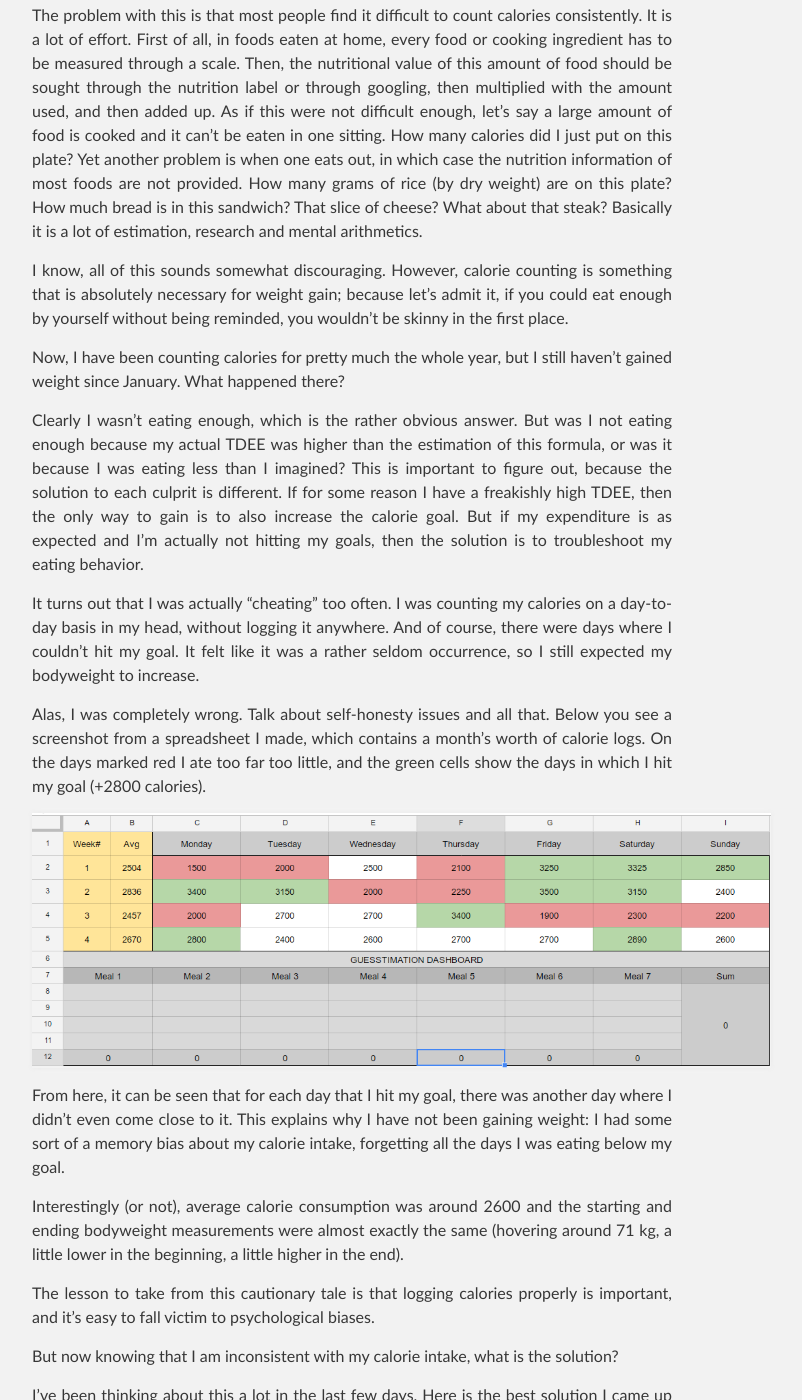
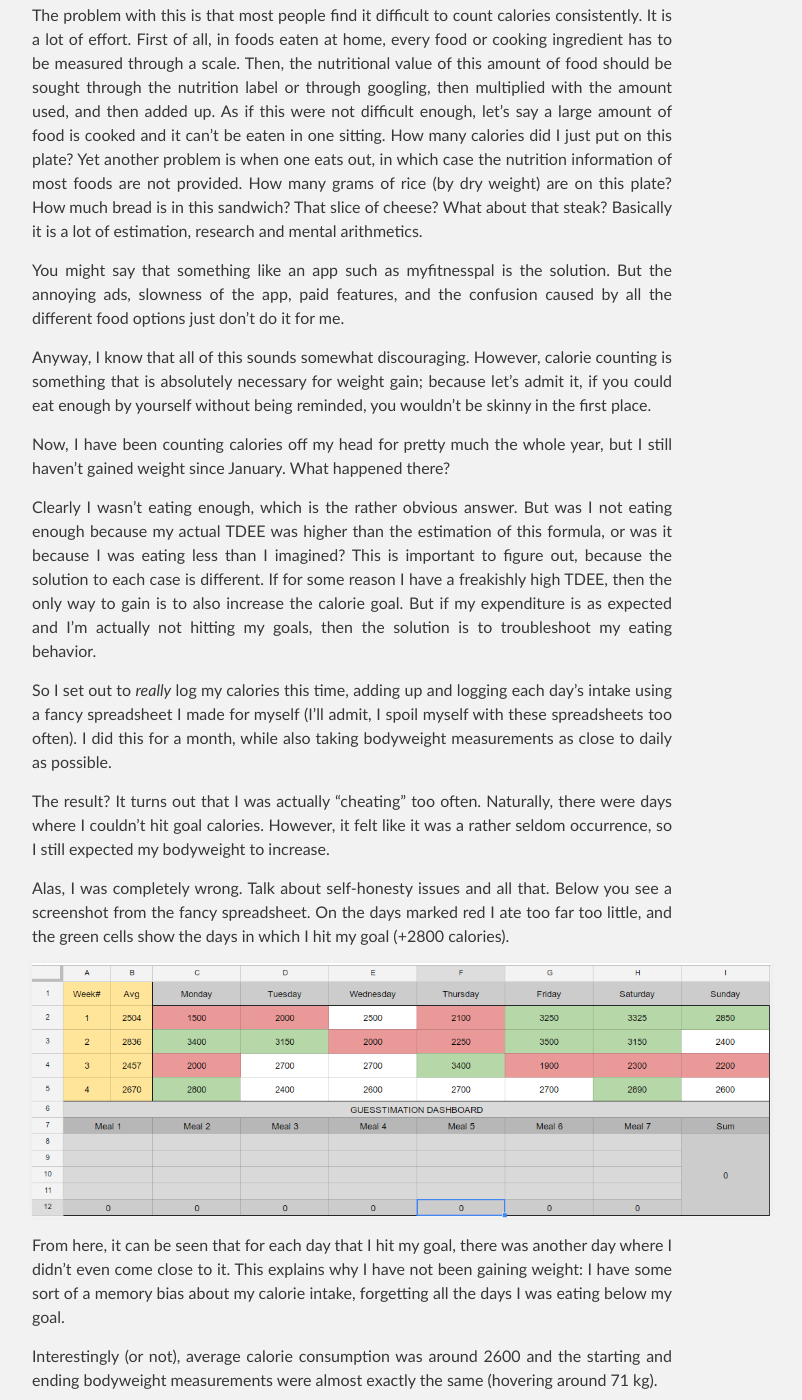
Before and after one commit to chasinggains/chasinggains.github.io, a Jekyll site: the page built from _posts/2016-12-24-one-month-of-calorie-counting.md, in a window 1280 px wide and 1400 px high, scrolled down 476 px. Shown: the whole window, without its empty margins (288-1090 px from the left). Built offline with Jekyll 4.4.1, drawn with Linux system fonts in a browser that asks for light colours; some of the changed text lies outside the part shown.

Commit message:
First post complete

```diff
--- a/_posts/2016-12-24-one-month-of-calorie-counting.md
+++ b/_posts/2016-12-24-one-month-of-calorie-counting.md
@@ -6,30 +6,36 @@ Those who have tried gaining weight before and did their required reading on the
 
 The problem with this is that most people find it difficult to count calories consistently. It is a lot of effort. First of all, in foods eaten at home, every food or cooking ingredient has to be measured through a scale. Then, the nutritional value of this amount of food should be sought through the nutrition label or through googling, then multiplied with the amount used, and then added up. As if this were not difficult enough, let's say a large amount of food is cooked and it can't be eaten in one sitting. How many calories did I just put on this plate?  Yet another problem is when one eats out, in which case the nutrition information of most foods are not provided. How many grams of rice (by dry weight) are on this plate? How much bread is in this sandwich? That slice of cheese? What about that steak? Basically it is a lot of estimation, research and mental arithmetics.
 
-I know, all of this sounds somewhat discouraging. However, calorie counting is something that is absolutely necessary for weight gain; because let's admit it, if you could eat enough by yourself without being reminded, you wouldn't be skinny in the first place.
+You might say that something like an app such as myfitnesspal is the solution. But the annoying ads, slowness of the app, paid features, and the confusion caused by all the different food options just don't do it for me.
 
-Now, I have been counting calories for pretty much the whole year, but I still haven't gained weight since January. What happened there?
+Anyway, I know that all of this sounds somewhat discouraging. However, calorie counting is something that is absolutely necessary for weight gain; because let's admit it, if you could eat enough by yourself without being reminded, you wouldn't be skinny in the first place.
 
-Clearly I wasn't eating enough, which is the rather obvious answer. But was I not eating enough because my actual TDEE was higher than the estimation of this formula, or was it because I was eating less than I imagined? This is important to figure out, because the solution to each culprit is different. If for some reason I have a freakishly high TDEE, then the only way to gain is to also increase the calorie goal. But if my expenditure is as expected and I'm actually not hitting my goals, then the solution is to troubleshoot my eating behavior.
+Now, I have been counting calories off my head for pretty much the whole year, but I still haven't gained weight since January. What happened there?
 
-It turns out that I was actually "cheating" too often. I was counting my calories on a day-to-day basis in my head, without logging it anywhere. And of course, there were days where I couldn't hit my goal. It felt like it was a rather seldom occurrence, so I still expected my bodyweight to increase.
+Clearly I wasn't eating enough, which is the rather obvious answer. But was I not eating enough because my actual TDEE was higher than the estimation of this formula, or was it because I was eating less than I imagined? This is important to figure out, because the solution to each case is different. If for some reason I have a freakishly high TDEE, then the only way to gain is to also increase the calorie goal. But if my expenditure is as expected and I'm actually not hitting my goals, then the solution is to troubleshoot my eating behavior.
 
-Alas, I was completely wrong. Talk about self-honesty issues and all that. Below you see a screenshot from a spreadsheet I made, which contains a month's worth of calorie logs. On the days marked red I ate too far too little, and the green cells show the days in which I hit my goal (+2800 calories).
+So I set out to *really* log my calories this time, adding up and logging each day's intake using a fancy spreadsheet I made for myself (I'll admit, I spoil myself with these spreadsheets too often). I did this for a month, while also taking bodyweight measurements as close to daily as possible.
+
+The result? It turns out that I was actually "cheating" too often. Naturally, there were days where I couldn't hit goal calories. However, it felt like it was a rather seldom occurrence, so I still expected my bodyweight to increase.
+
+Alas, I was completely wrong. Talk about self-honesty issues and all that. Below you see a screenshot from the fancy spreadsheet. On the days marked red I ate too far too little, and the green cells show the days in which I hit my goal (+2800 calories).
 
 ![Calorie count for a month]({{ site.url }}/assets/images/calories.png)
 
-From here, it can be seen that for each day that I hit my goal, there was another day where I didn't even come close to it. This explains why I have not been gaining weight: I had some sort of a memory bias about my calorie intake, forgetting all the days I was eating below my goal.
+From here, it can be seen that for each day that I hit my goal, there was another day where I didn't even come close to it. This explains why I have not been gaining weight: I have some sort of a memory bias about my calorie intake, forgetting all the days I was eating below my goal.
 
-Interestingly (or not), average calorie consumption was around 2600 and the starting and ending bodyweight measurements were almost exactly the same (hovering around 71 kg, a little lower in the beginning, a little higher in the end).
+Interestingly (or not), average calorie consumption was around 2600 and the starting and ending bodyweight measurements were almost exactly the same (hovering around 71 kg).
 
-The lesson to take from this cautionary tale is that logging calories properly is important, and it's easy to fall victim to psychological biases.
+The lesson to take from this cautionary tale is that logging calories *properly* is important, and it's easy to fall victim to psychological biases. The best way to achieve self-honesty is to enforce it through mechanisms which make it easier to be objective.
 
-But now knowing that I am inconsistent with my calorie intake, what is the solution?
+Setting that aside; knowing that I am inconsistent with my calorie intake, what do I do?
 
-I've been thinking about this a lot in the last few days. Here is the best solution I came up with.
+I've been thinking about this a lot in the last few days.
 
-Being painfully aware of how much my calorie intake changed (I mean, seriously, what is 1500 calories???), I just wanted to look at this variation as a quantitative variable, so I took the standard deviation of the data, which turned out to be ~520 kcal. That means that on %95 of my days I am around ±2 SD, which is 1560 and 3640 calories. That's a rather large range, isn't it? Maybe instead of setting a calorie goal of X, I had better reduce this range first.
+Being painfully aware of how much my calorie intake changed day-to-day (I mean, seriously, what is 1500 calories???), I just wanted to look at this variation as a quantitative variable, so I took the standard deviation of the data, which turned out to be ~520 kcal. That means that on %95 of my days I am around ±2 SD, which is 1560 and 3640 calories. That's a rather large range, isn't it? Maybe instead of setting a calorie goal of X, I thought I had better reduce this range first.
 
-So my goal for the next week, which starts tomorrow, is to reduce the standard deviation to a minimum while eating maintenance calories. If I can manage that, then I can increase the calories ever so slightly, maybe around 50-100 per day each week.
+So my goal for the next week, is to reduce this variation while eating around maintenance calories. That means that every day I will try to eat between 2600-2700 calories. If I can manage that, then I can increase the calories ever so slightly, maybe around 50-100 kcal/day every week. But I suspect that this will take longer than a week, since consistency in a diet is highly correlated to the adherence to a daily plan, and this aspect of my life is also out of whack.
 
-And maybe then the gains will come.
+...who knows, maybe one kind of gains will bring another kind of gains. Maybe through my narcissistic efforts to be fit, I can find the strength to put my life in order.
+
+May we be blessed with all kinds of Christmas gains. Amen.
```
Also changed, not shown: 1 other file.
